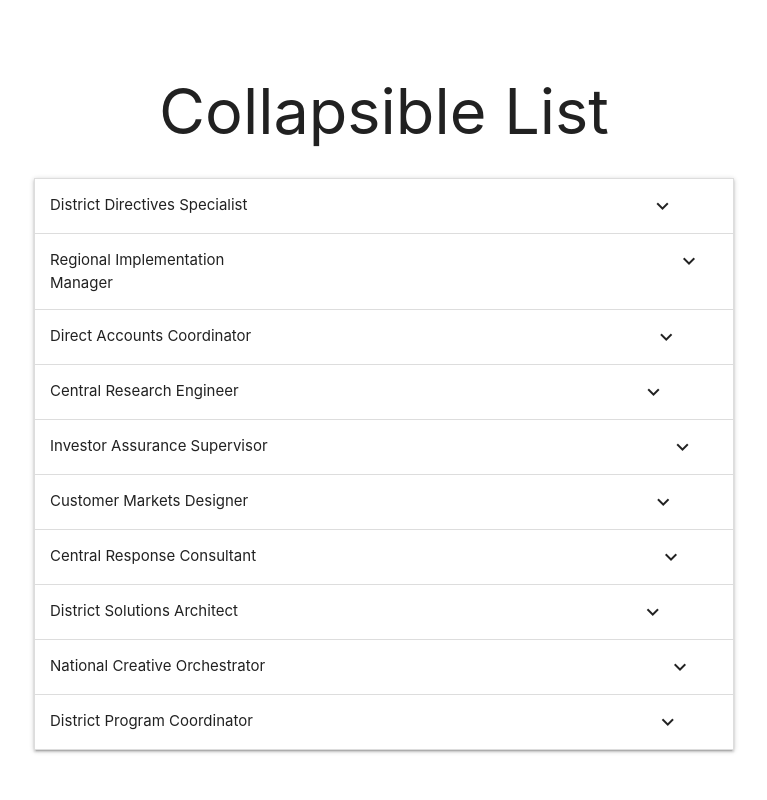
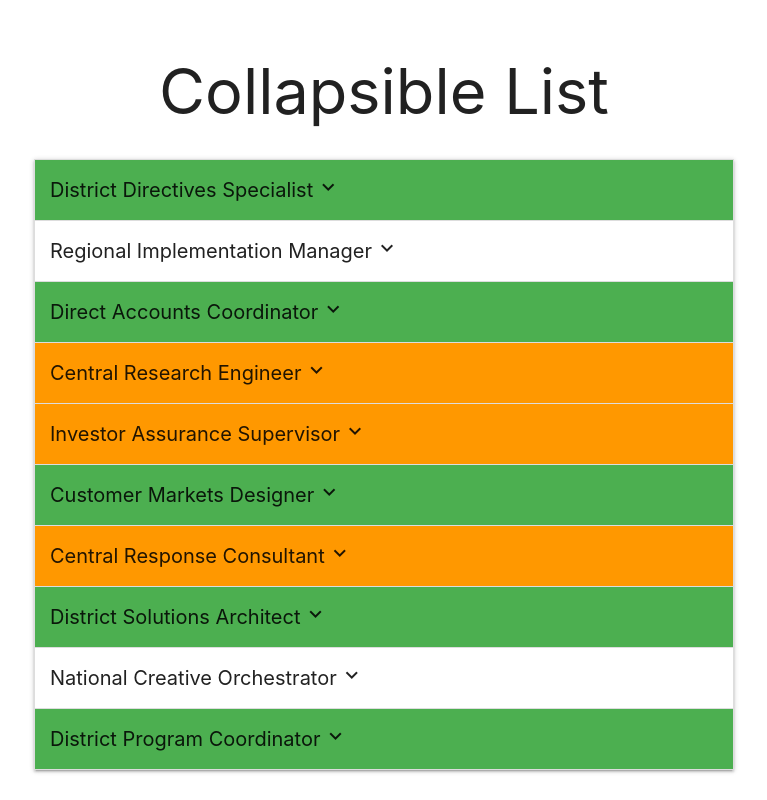
Before and after one commit to eminaydin/Collapsible-List-Component, a React (Create React App) app: page / in a window 1280 px wide. Shown: the whole page, without its empty margins (256-1023 px from the left). Built offline with nearby package versions, Linux system fonts and the light colour scheme.

Commit message:
Colors according to category added

```diff
--- a/src/components/collapsible/index.css
+++ b/src/components/collapsible/index.css
@@ -1,9 +1,20 @@
 i {
-    margin-left: 400px;
+    float: right !important;
 }
-.orange {
+/* .orange {
     background-color: orange !important;
 }
 .green {
     background-color: green;
 }
+
+.gray {
+    background-color: gray !important;
+} */
+
+.collapsible-header {
+    width: 100%;
+}
+span {
+    font-size: 20px !important;
+}
--- a/src/components/collapsible/index.js
+++ b/src/components/collapsible/index.js
@@ -27,9 +27,9 @@
           });
         return(
 
-            <li onClick= {this.collapse} className={this.state.theme}>
-              <div className="collapsible-header">{this.props.data.question}<i className="material-icons">keyboard_arrow_down</i></div>
-              <div className="collapsible-body"><span>{this.props.data.answer}</span></div>
+            <li onClick= {this.collapse}>
+              <div className={`${this.state.theme} collapsible-header`}><span>{this.props.data.question} </span><i className="material-icons">keyboard_arrow_down</i></div>
+              <div className="collapsible-body"><span className="">{this.props.data.answer}</span></div>
             </li>
 
         )
```
